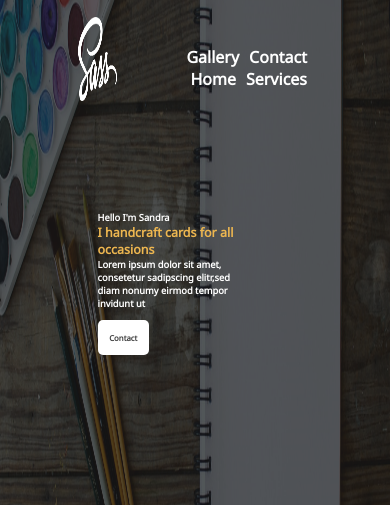
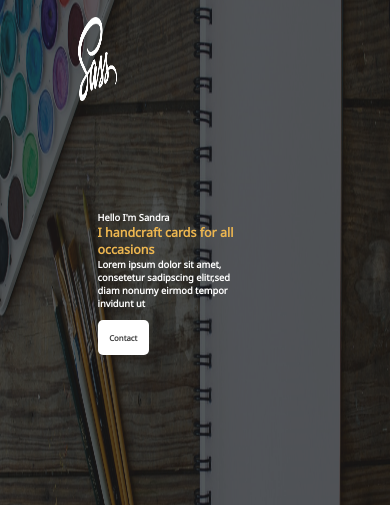
Before and after one commit to scottajames/Les-Chair, a PHP site: page / in a window 390 px wide. Shown: the top 505 px of the page. Run offline with PHP 8.4, Linux system fonts and the light colour scheme; some libraries are stand-ins or nearby versions.

Commit message:
Update second-style.css

```diff
--- a/second-style.css
+++ b/second-style.css
@@ -258,12 +258,6 @@ header .header-text a {
 
 @media only screen and (max-width: 800px) {
 	header nav li a {
-	text-decoration: none;
-	color: var(--white-color);
-	font-size: var(--button-size-1);
-	font-weight: bold;
-	margin: 5px;
-	position: relative;
-	top: 5.5vh;
+	display: none;
 }
 }
```
